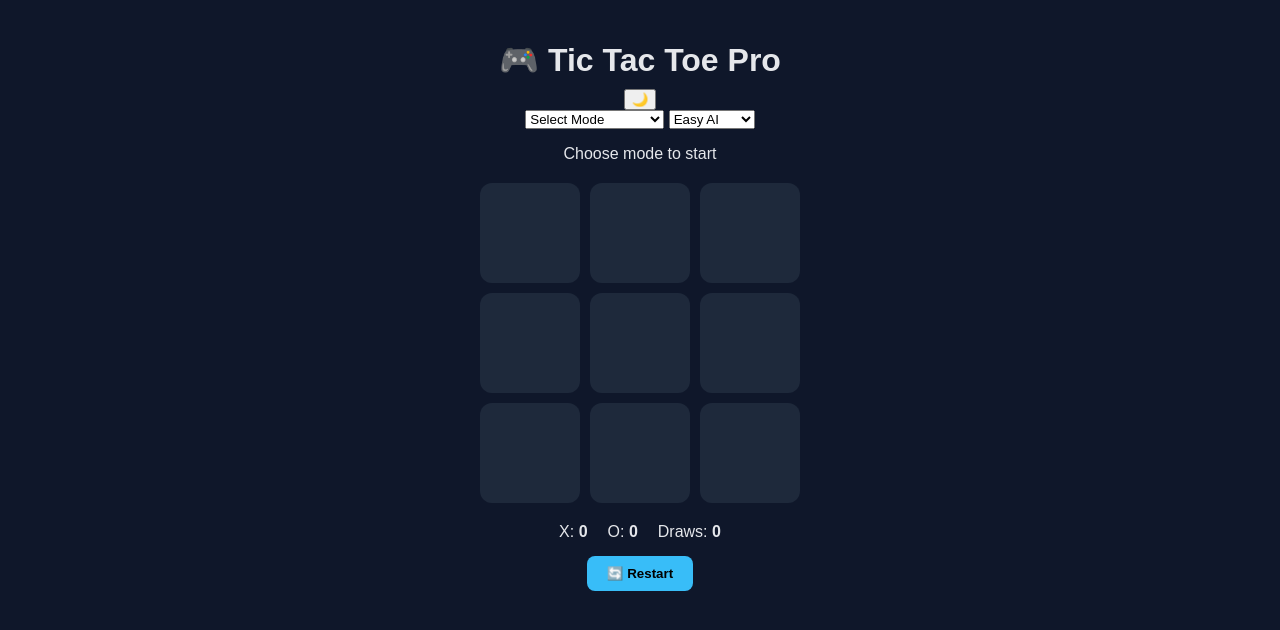
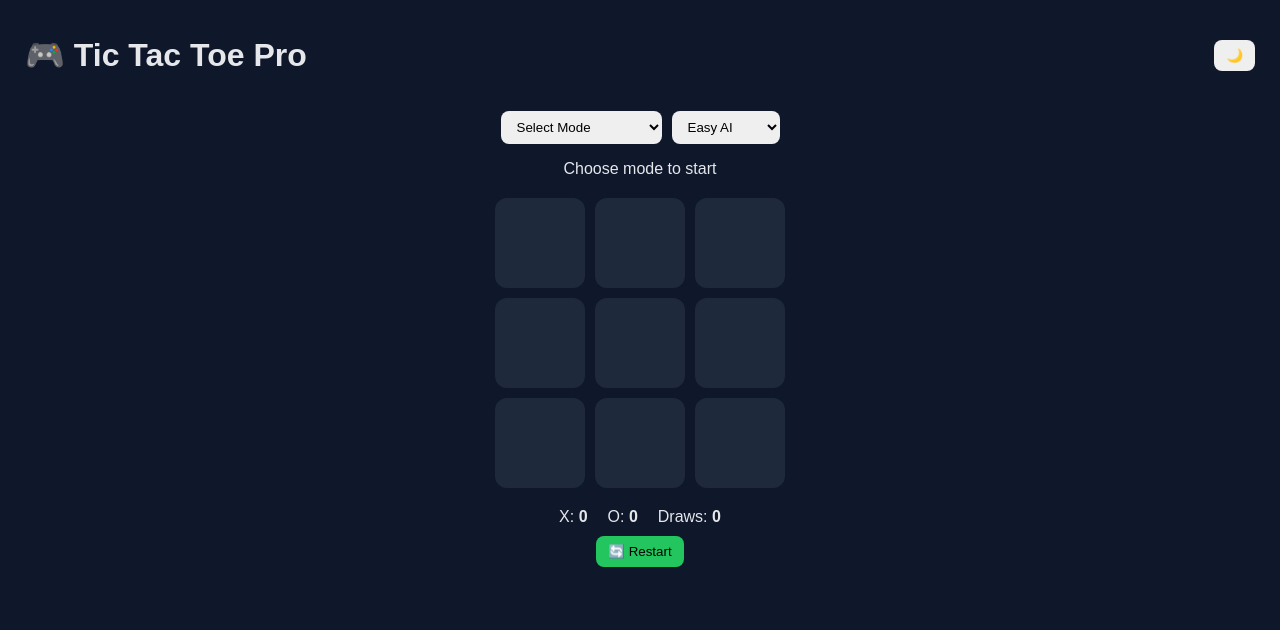
Before and after one commit to kritiray41/tic-tac-toe-web, a plain HTML site: page index.html in a window 1280 px wide. Drawn offline with Linux system fonts and the light colour scheme.

Commit message:
Update style.css

```diff
--- a/style.css
+++ b/style.css
@@ -1,78 +1,93 @@
-* {
-  box-sizing: border-box;
+:root {
+  --bg: #0f172a;
+  --card: #1e293b;
+  --text: #e5e7eb;
+  --accent: #22c55e;
+}
+
+.light {
+  --bg: #f8fafc;
+  --card: #e5e7eb;
+  --text: #0f172a;
 }
 
 body {
+  margin: 0;
   font-family: Arial, sans-serif;
-  background: #0f172a;
-  color: #e5e7eb;
+  background: var(--bg);
+  color: var(--text);
   text-align: center;
-  margin: 0;
-  padding: 20px;
 }
 
-h1 {
-  margin-bottom: 10px;
+header {
+  display: flex;
+  justify-content: space-between;
+  align-items: center;
+  padding: 15px 25px;
 }
 
-.mode button {
-  margin: 5px;
-  padding: 10px 15px;
+button, select {
+  padding: 8px 12px;
+  border-radius: 8px;
   border: none;
-  border-radius: 8px;
   cursor: pointer;
-  background: #22c55e;
-  font-weight: bold;
+}
+
+.controls {
+  display: flex;
+  justify-content: center;
+  gap: 10px;
+  margin-bottom: 10px;
 }
 
 .board {
   display: grid;
-  grid-template-columns: repeat(3, minmax(80px, 100px));
+  grid-template-columns: repeat(3, 90px);
   gap: 10px;
   justify-content: center;
   margin: 20px auto;
 }
 
 .cell {
-  background: #1e293b;
-  height: 100px;
+  height: 90px;
+  background: var(--card);
   font-size: 2.5rem;
   display: flex;
   justify-content: center;
   align-items: center;
   cursor: pointer;
   border-radius: 12px;
-  transition: transform 0.2s, background 0.2s;
+  transition: transform 0.2s;
 }
 
 .cell:hover {
-  background: #334155;
-  transform: scale(1.05);
+  transform: scale(1.08);
 }
 
 .win {
-  background: #16a34a !important;
+  background: var(--accent) !important;
+  animation: pop 0.4s ease;
+}
+
+@keyframes pop {
+  0% { transform: scale(1); }
+  50% { transform: scale(1.2); }
+  100% { transform: scale(1); }
 }
 
 .score {
   display: flex;
   justify-content: center;
   gap: 20px;
-  margin: 15px 0;
+  margin: 10px;
+}
+
+.achievements {
+  margin: 10px;
+  font-size: 0.9rem;
 }
 
 .reset {
-  padding: 10px 20px;
-  border-radius: 8px;
-  border: none;
-  background: #38bdf8;
-  font-weight: bold;
-  cursor: pointer;
+  background: var(--accent);
+  margin-bottom: 20px;
 }
-
-@media (max-width: 600px) {
-  .cell {
-    height: 80px;
-    font-size: 2rem;
-  }
-}
```
